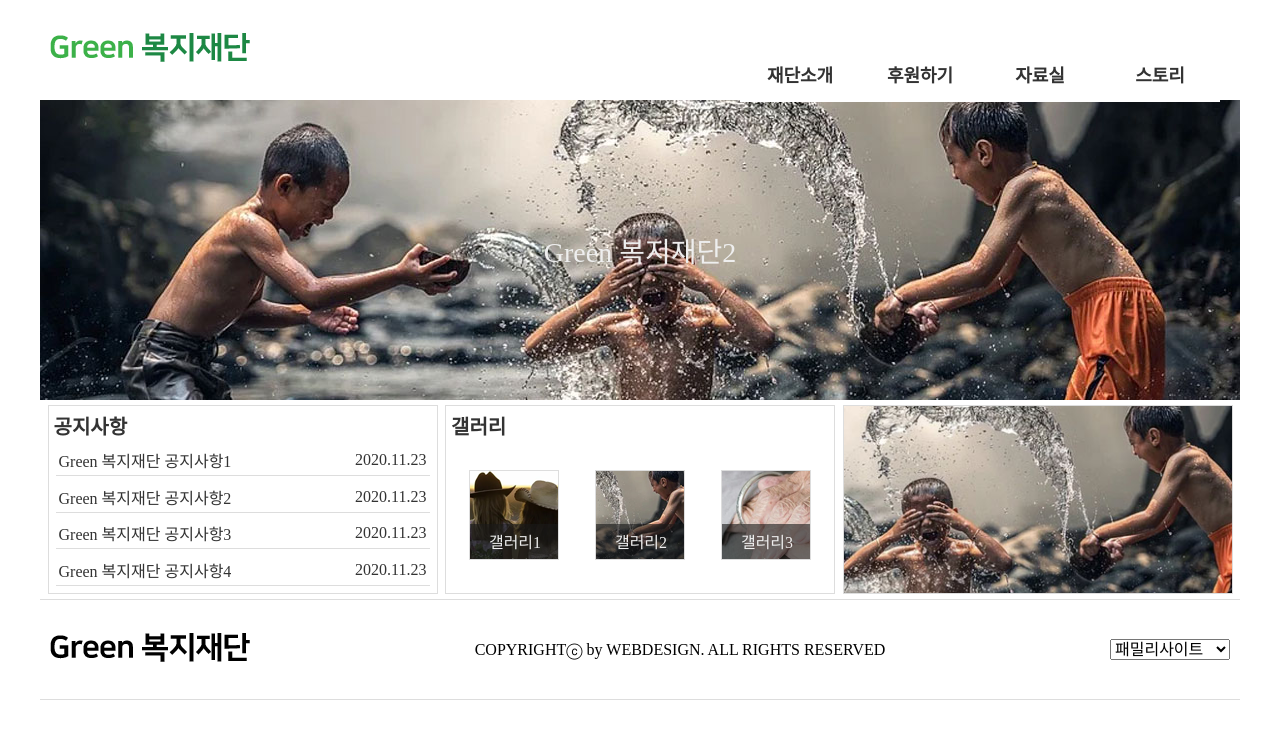
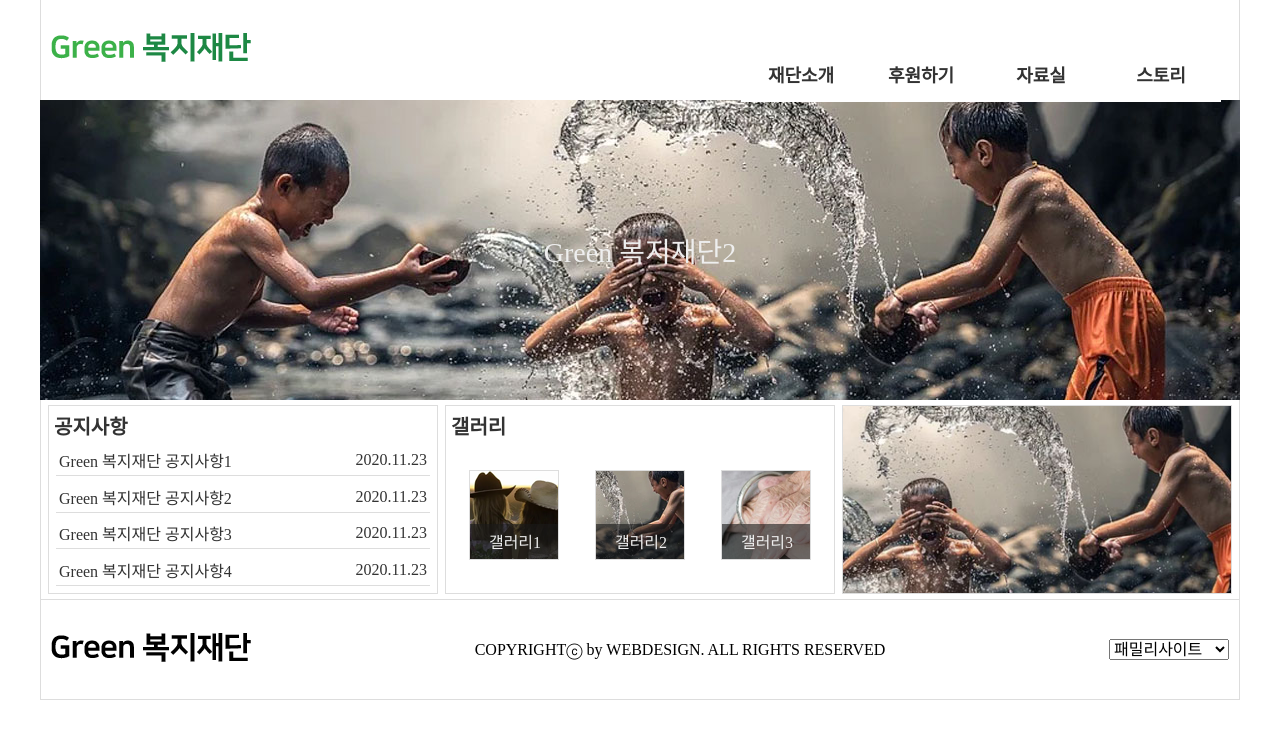
Before and after one commit to acet09/Web_A-2, a plain HTML site: page index.html in a window 1280 px wide. Drawn offline with Linux system fonts and the light colour scheme.

Commit message:
0804
-변경점
section <h1> -> <h2>

```diff
--- a/css/style.css
+++ b/css/style.css
@@ -28,6 +28,8 @@ header{
     position: relative;
     width: 1200px;
     height: 100px;
+    border-left: 0.5px solid #ddd;
+    border-right: 0.5px solid #ddd;
 }
 /* nav */
 nav{
@@ -153,9 +155,9 @@ section#contents{
     height: 200px;
     display: flex;
     padding: 5px 0;
-    /* box-sizing: border-box; */
     justify-content: space-between;
-    border-bottom: 0.5px solid #ddd;
+    border: 0.5px solid #ddd;
+    border-top:none;
 }
 section#contents > div{
     width: 390px;
@@ -335,5 +337,6 @@ footer#footer{
     display: flex;
     justify-content: space-between;
     align-items: center;
-    border-bottom: 0.5px solid #ddd;
+    border: 0.5px solid #ddd;
+    border-top: none;
 }
--- a/index.html
+++ b/index.html
@@ -54,7 +54,7 @@
             <div class="nav-bg"></div>
         </header>
         <section id="slide">
-            <h1 class="hide-txt">slide</h1>
+            <h2 class="hide-txt">slide</h2>
             <div class="slide-box">
                 <div class="slide-con sc1">
                     <p>Green 복지재단1</p>
@@ -68,7 +68,7 @@
             </div>
         </section>
         <section id="contents" class="clearfix">
-            <h1 class="hide-txt">contents</h1>
+            <h2 class="hide-txt">contents</h2>
             <div class="notice">
                 <p>공지사항</p>
                 <ul>
```
